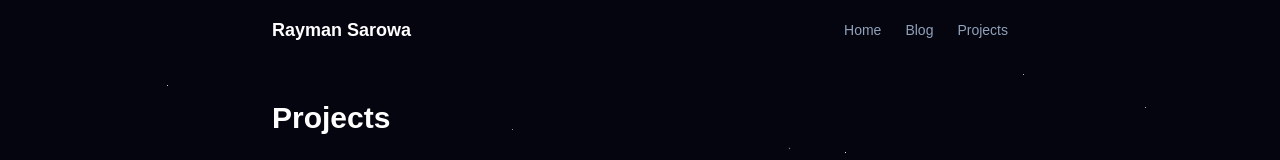
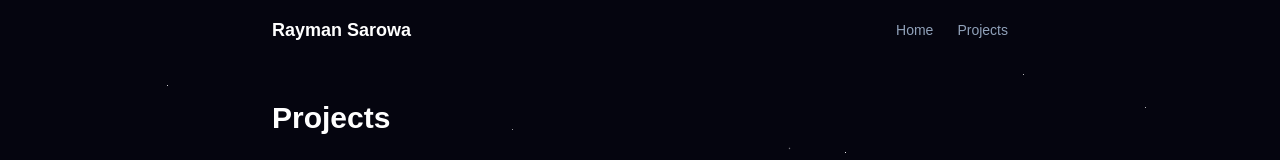
Before and after one commit to raymansarowa976/personal-website, a Next.js app: page /projects in a window 1280 px wide. Shown: the top 160 px of the page. Built offline with nearby package versions, Linux system fonts and the light colour scheme.

Commit message:
updated navbar

```diff
--- a/components/Navbar.tsx
+++ b/components/Navbar.tsx
@@ -14,11 +14,6 @@
             </Link>
           </li>
           <li>
-            <Link href="/blog" className="text-sm text-slate-400 hover:text-white transition-colors">
-              Blog
-            </Link>
-          </li>
-          <li>
             <Link href="/projects" className="text-sm text-slate-400 hover:text-white transition-colors">
               Projects
             </Link>
```
